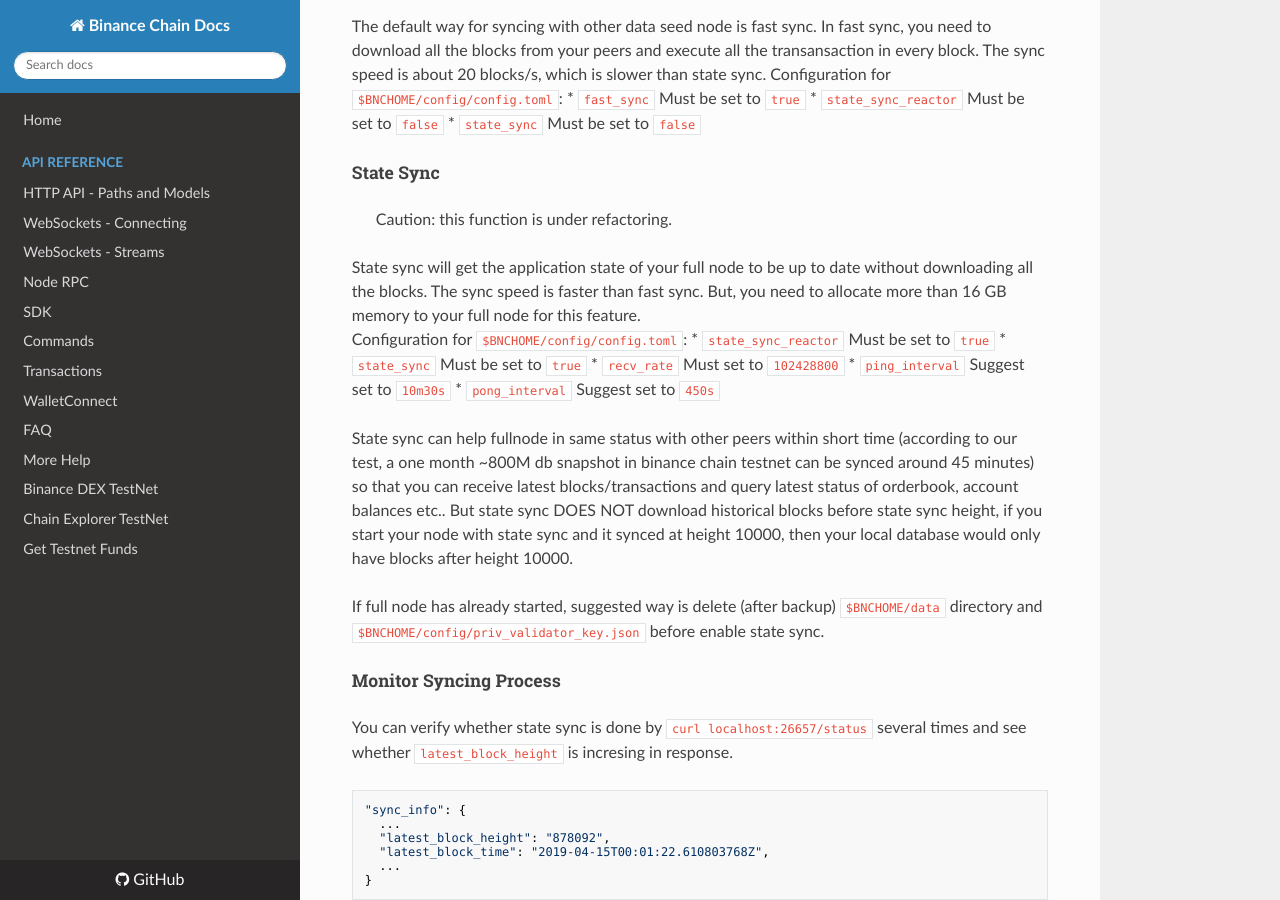
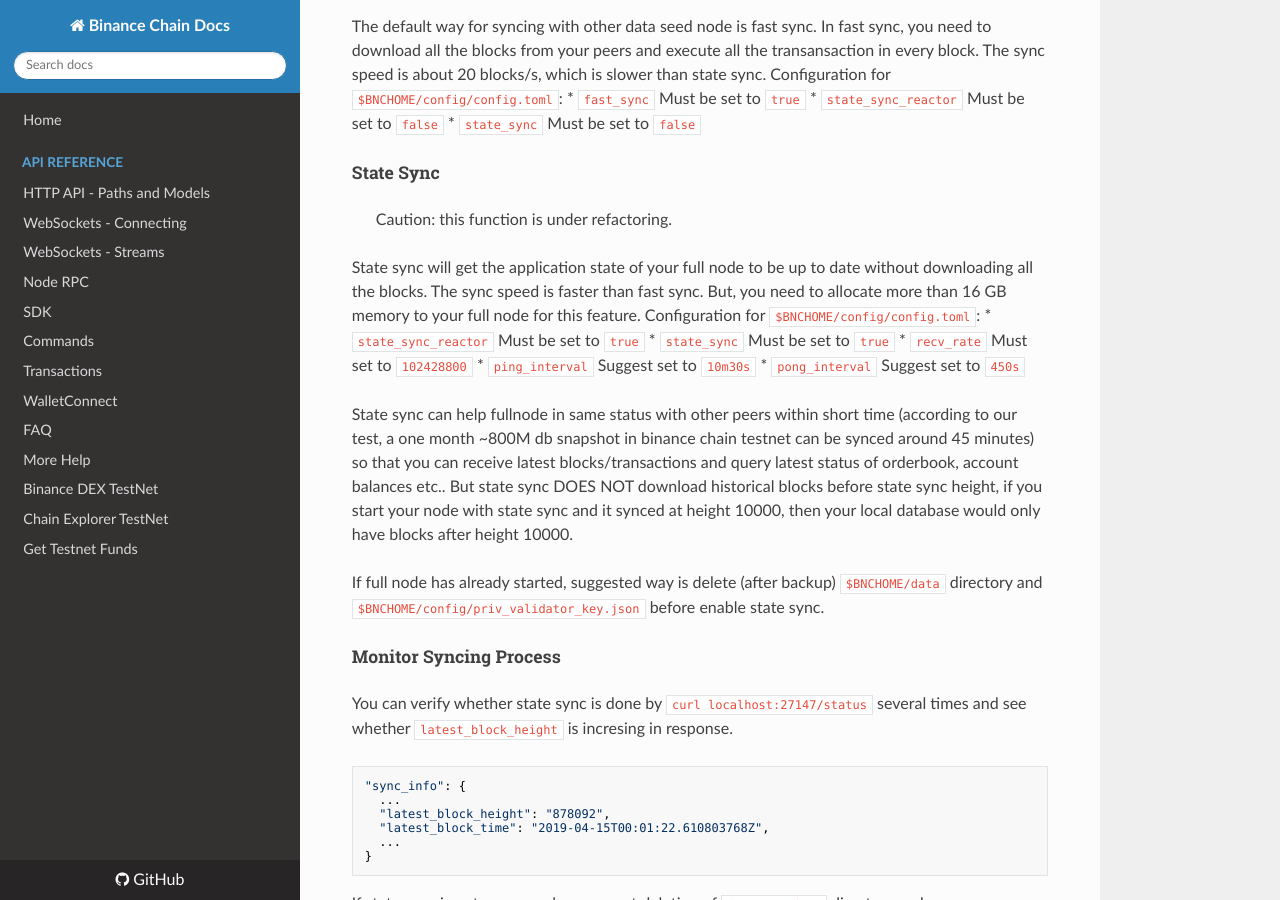
Before and after one commit to yash-sharma1/docs-site, an MkDocs documentation site: the page built from docs/fullnode.md, in a window 1280 px wide and 900 px high, scrolled down 3144 px. Built offline with MkDocs 1.6.1, drawn with Linux system fonts in a browser that asks for light colours; nearby versions of some CDN libraries; some of the changed text lies outside the part shown.

````diff
--- a/docs/fullnode.md
+++ b/docs/fullnode.md
@@ -127,7 +127,7 @@ State sync can help fullnode in same status with other peers within short time (
 
 If full node has already started, suggested way is delete (after backup) `$BNCHOME/data` directory and `$BNCHOME/config/priv_validator_key.json` before enable state sync.
 ##### Monitor Syncing Process
-You can verify whether state sync is done by `curl localhost:26657/status` several times and see whether `latest_block_height` is incresing in response.
+You can verify whether state sync is done by `curl localhost:27147/status` several times and see whether `latest_block_height` is incresing in response.
 
 ```
 "sync_info": {
````
Also changed, not shown: other parts of docs/fullnode.md (+1 -1 lines).
